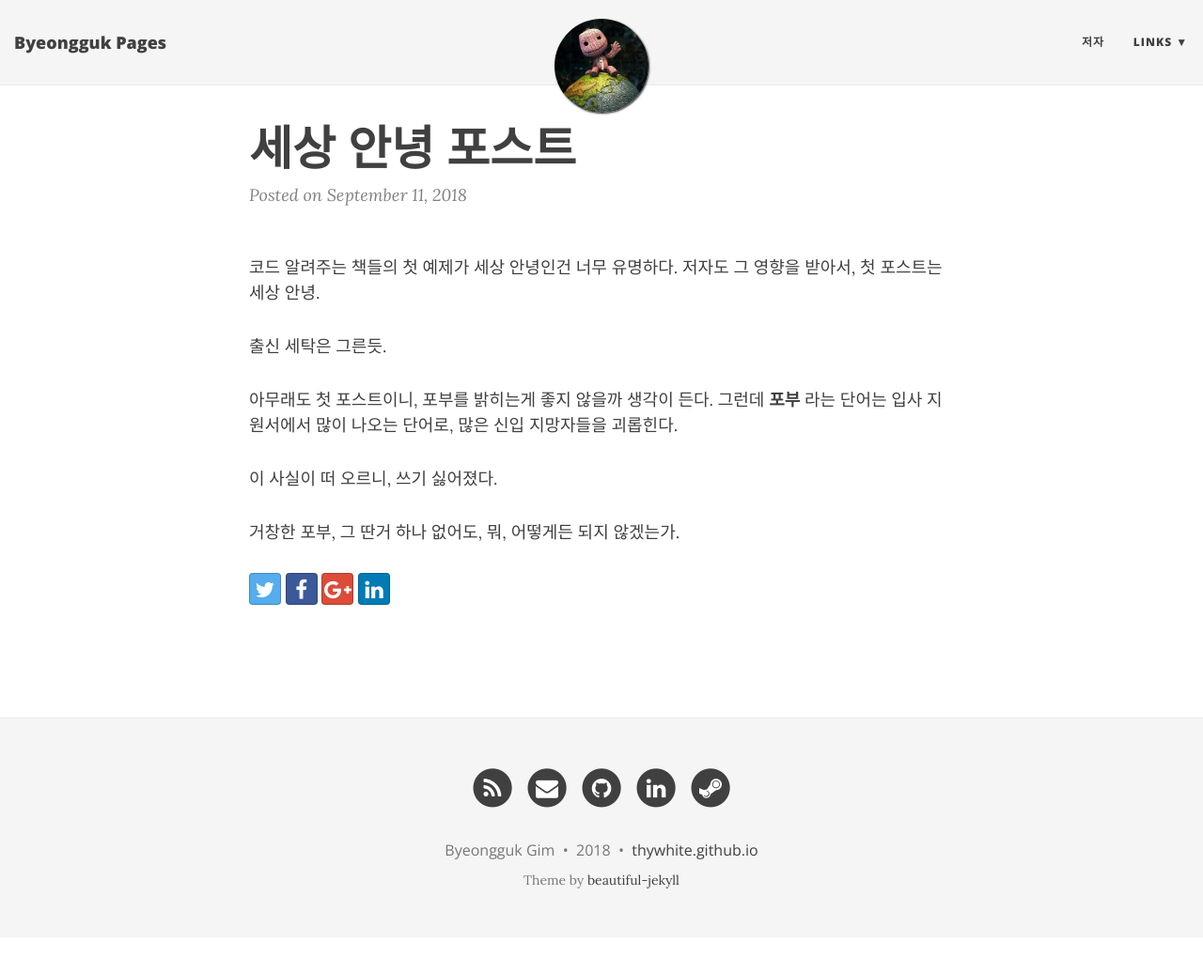
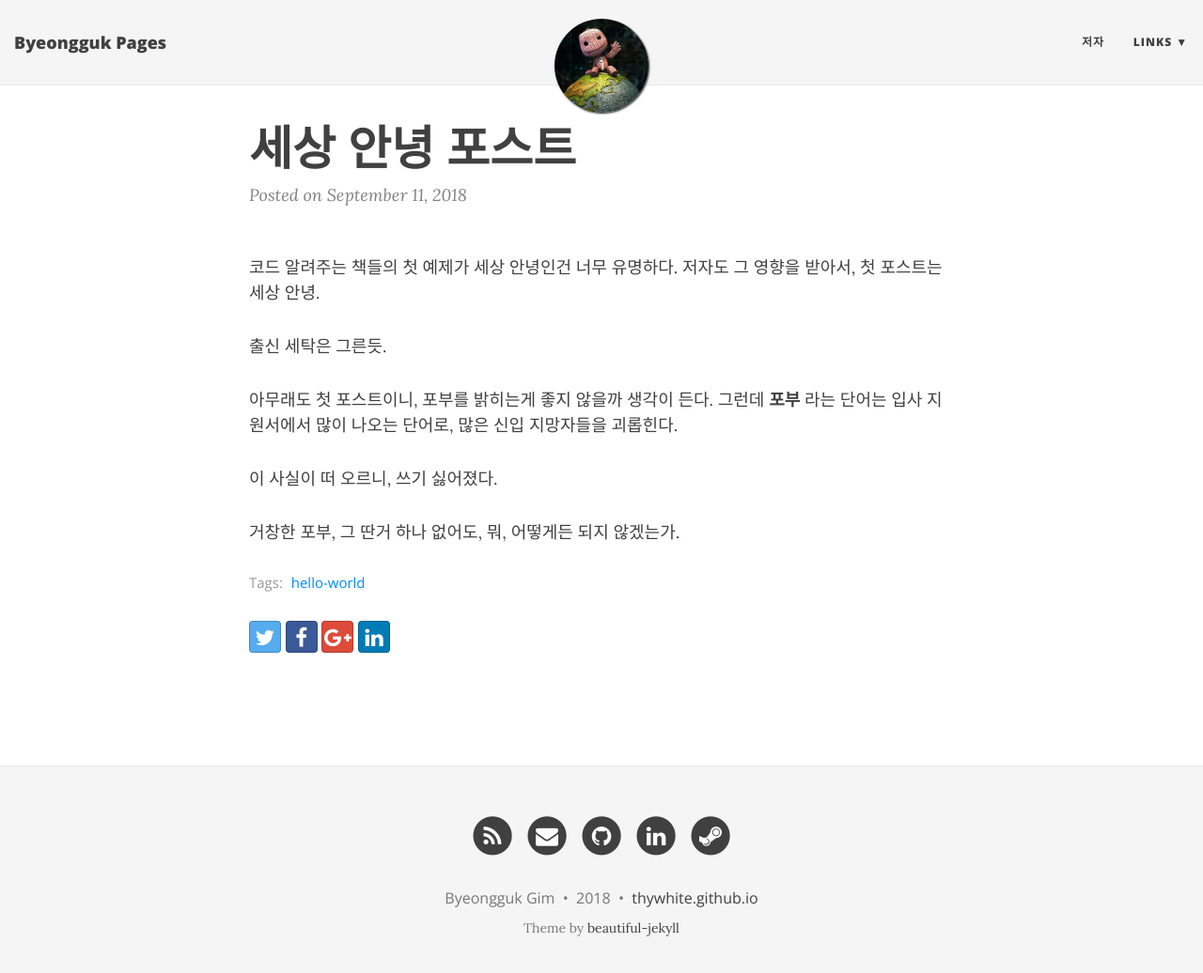
Before and after one commit to byoengguk/byeongguk.github.io, a Jekyll site: the page built from _posts/2018-09-11-hello-world-post.md, in a window 1280 px wide and 1049 px high. Shown: the top 1036 px of the window at 94% size. Built offline with Jekyll 4.4.1, drawn with Linux system fonts in a browser that asks for light colours; nearby versions of some CDN libraries; comment, search, counter and statistics services are not loaded.

Commit message:
Add properties on hello world post

```diff
--- a/_posts/2018-09-11-hello-world-post.md
+++ b/_posts/2018-09-11-hello-world-post.md
@@ -2,6 +2,9 @@
 layout: post
 title: 세상 안녕 포스트
 image: /img/hello_world.jpeg
+permalink: /hello-world
+categories: [life]
+tags: [hello-world]
 ---
 
 코드 알려주는 책들의 첫 예제가 세상 안녕인건 너무 유명하다.
```
